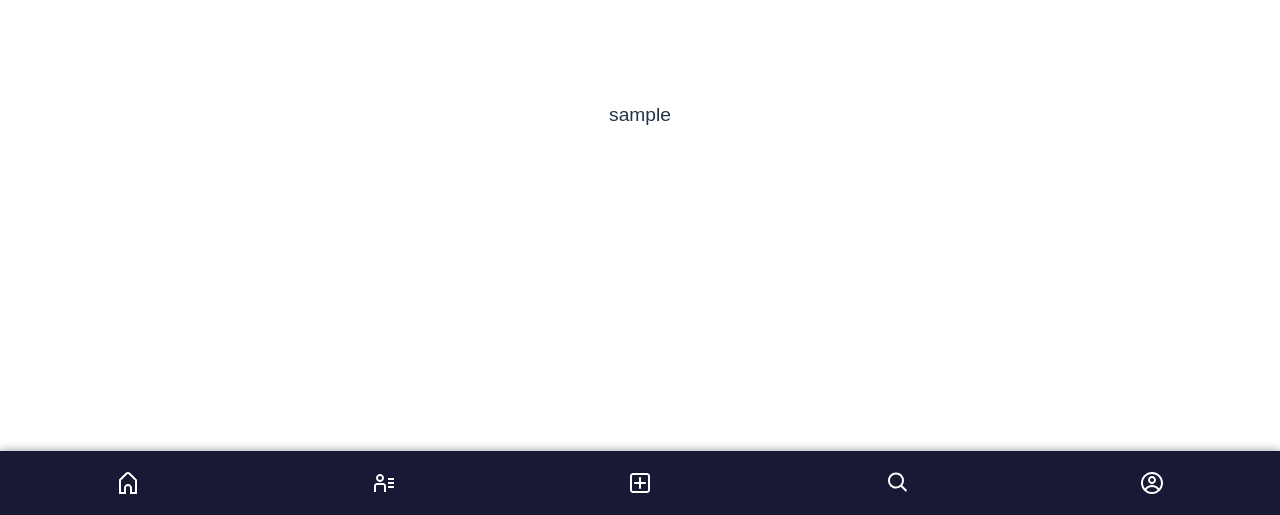
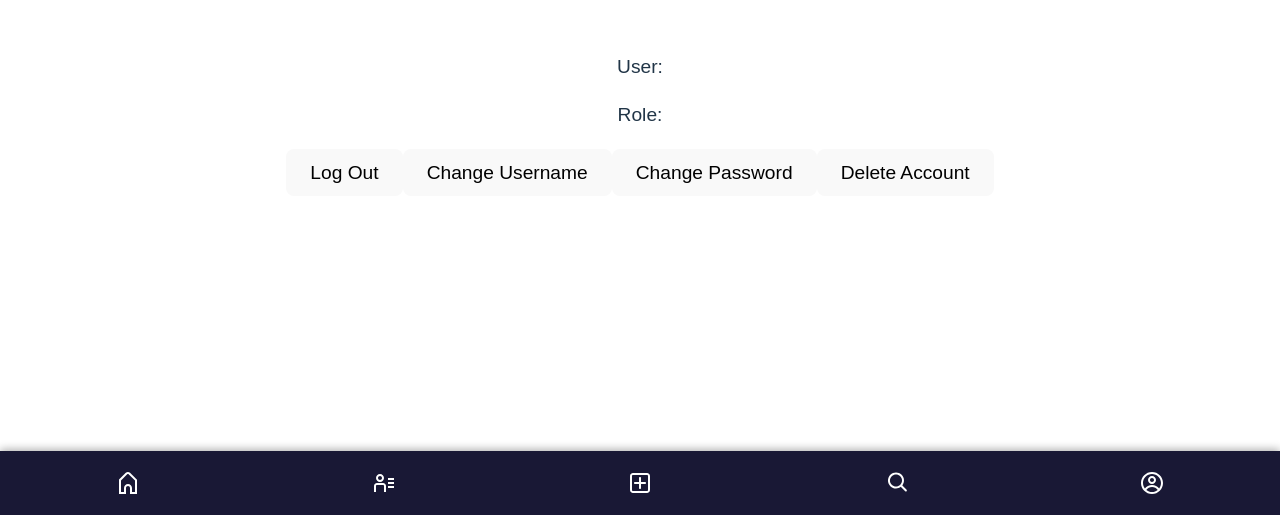
Before and after one commit to connerleb/CinemaVault, a React (Vite) app in the folder Frontend/: page /profile in a window 1280 px wide. Shown: the part 285-800 px from the top of the page. Built offline with nearby package versions, Linux system fonts and the light colour scheme; no server answers; sample sign-in values are in the browser's storage.

Commit message:
Updated the profile page to display more options

```diff
--- a/Frontend/src/pages/profile.jsx
+++ b/Frontend/src/pages/profile.jsx
@@ -1,8 +1,11 @@
-import {useEffect} from "react";
+import {useEffect, useState} from "react";
 import {useNavigate} from "react-router-dom";
 
-function profile() {
+
+function Profile({setUser}) {
     const navigate = useNavigate();
+    const [username, setUsername] = useState("");
+    const [accountInfo, setAccountInfo] = useState("");
 
     // when the page is loaded check if the user is logged in
     useEffect(() => {
@@ -11,11 +14,51 @@ function profile() {
             navigate('/login');
         }
     }, []);
+
+    useEffect(() => {
+        async function getUserInfo(){
+            const user = localStorage.getItem('username');
+            const response = await fetch(`/userinfo/${user}`);
+            if (!response.ok) {
+                return console.error(response);
+            }
+
+            const data = await response.json();
+            setUsername(data.username);
+            setAccountInfo(data);
+        }
+        getUserInfo();
+    }, []);
+
+
+
+    const logout = () => {
+        localStorage.removeItem('username');
+        setUser(null);
+        navigate('/login');
+    }
+
+    const userNav = () => {
+        navigate('/changeUsername');
+    }
+
+    const passNav = () => {
+        navigate('/changePassword');
+    }
+
+    const deleteNav = () => {
+        navigate('/deleteAccount');
+    }
     return (
         <div className="profile">
-            <p>{localStorage.getItem("username")}</p>
+            <p>User: {username}</p>
+            <p>Role: {accountInfo.role}</p>
+            <button onClick={logout}>Log Out</button>
+            <button onClick={userNav}>Change Username</button>
+            <button onClick={passNav}>Change Password</button>
+            <button onClick={deleteNav}>Delete Account</button>
         </div>
     );
 }
 
-export default profile;
+export default Profile;
```
